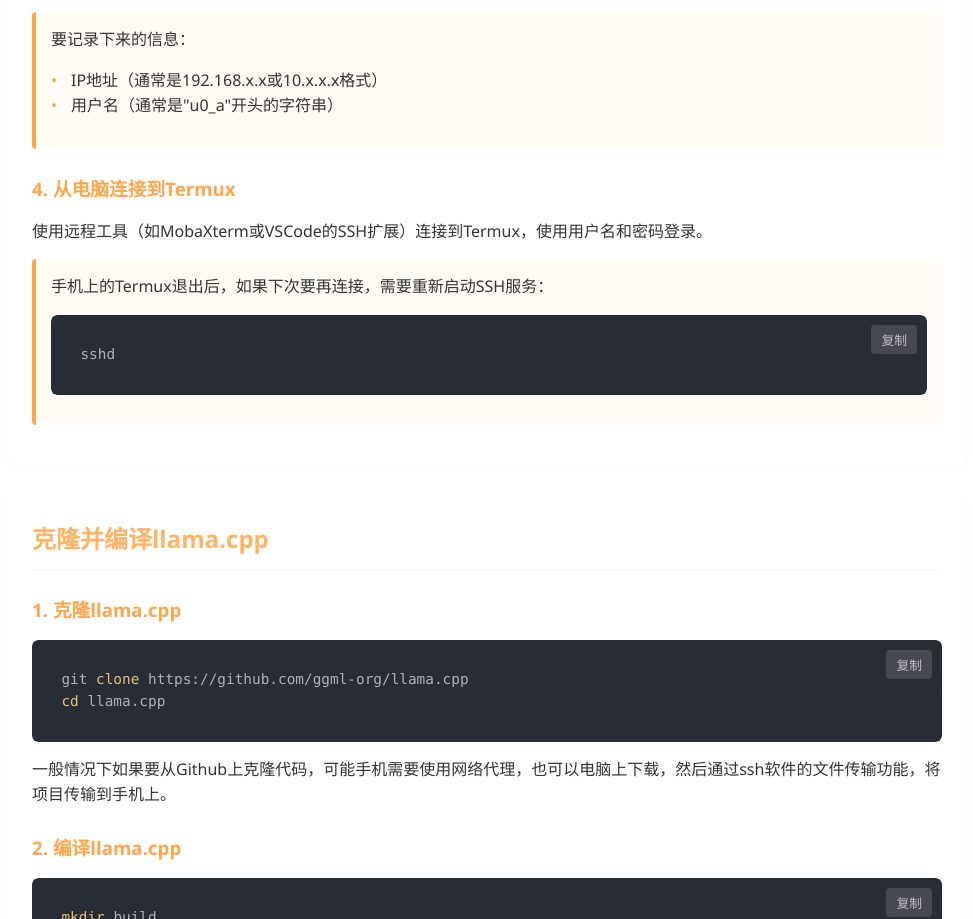
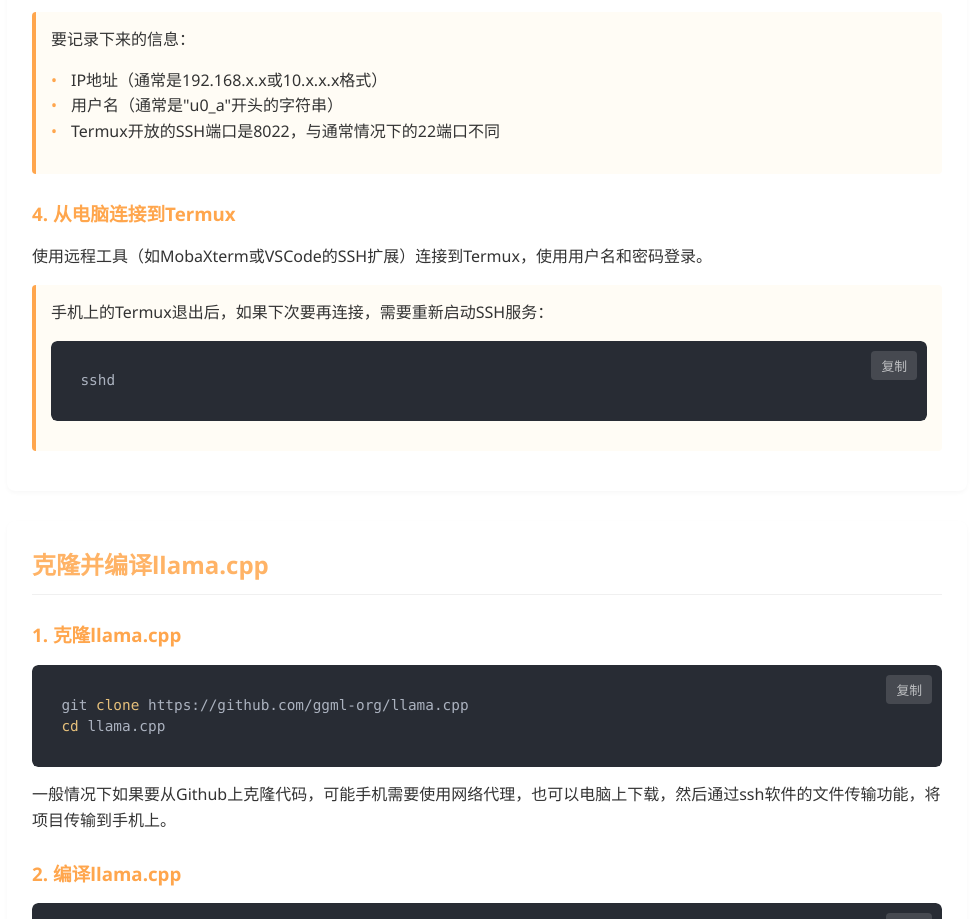
Before and after one commit to f14XuanLv/LLmWithAndroid, a plain HTML site: page index.html in a window 1280 px wide. Shown: the part 1186-2105 px from the top of the page, without its empty margins (293-1266 px from the left). Drawn offline with nearby package versions, Linux system fonts and the light colour scheme.

Commit message:
Update index.html

```diff
--- a/index.html
+++ b/index.html
@@ -86,6 +86,7 @@ whoami</code></pre>
                     <ul>
                         <li>IP地址（通常是192.168.x.x或10.x.x.x格式）</li>
                         <li>用户名（通常是"u0_a"开头的字符串）</li>
+                        <li>Termux开放的SSH端口是8022，与通常情况下的22端口不同</li>
                     </ul>
                 </div>
 
```
